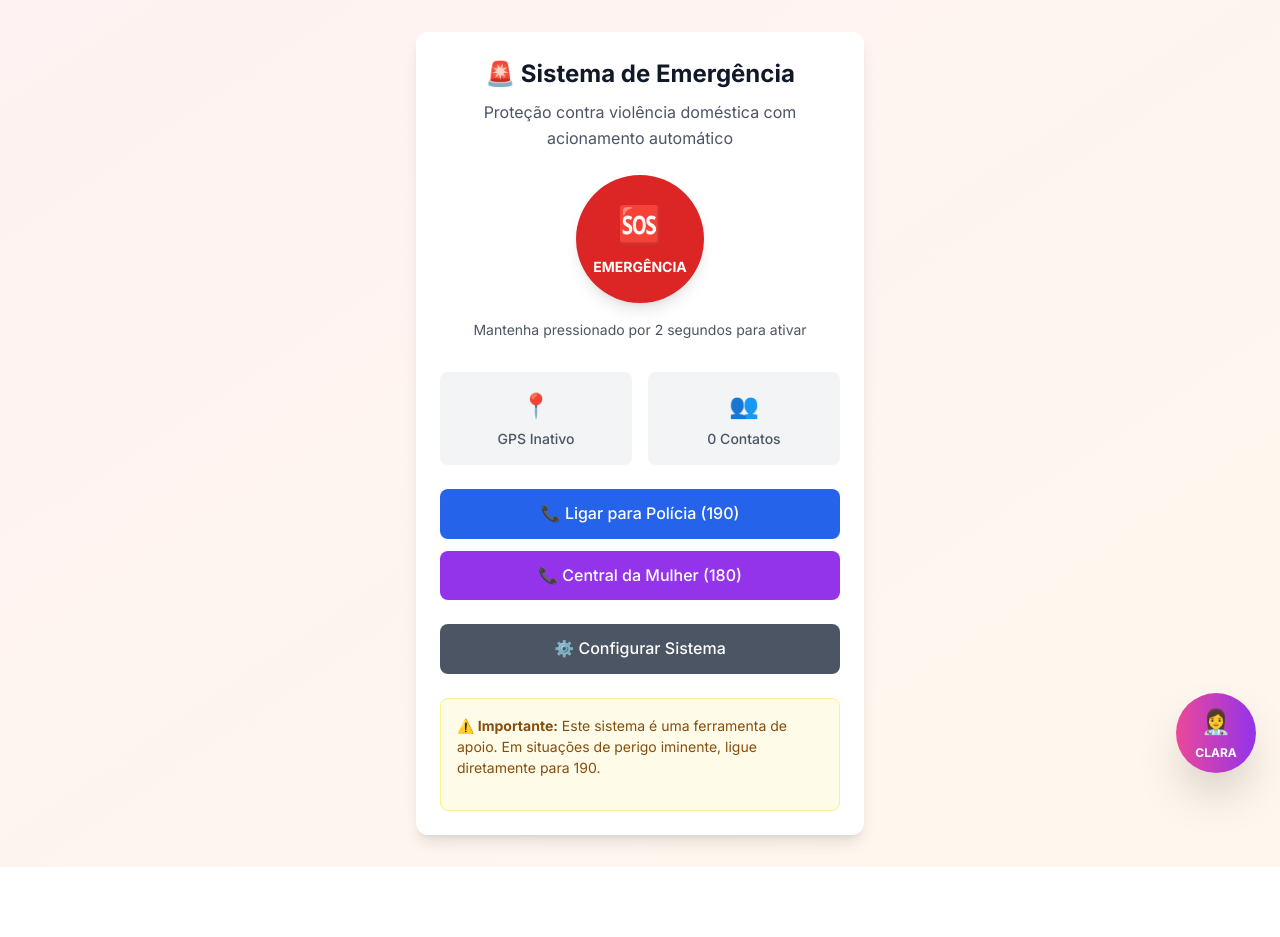
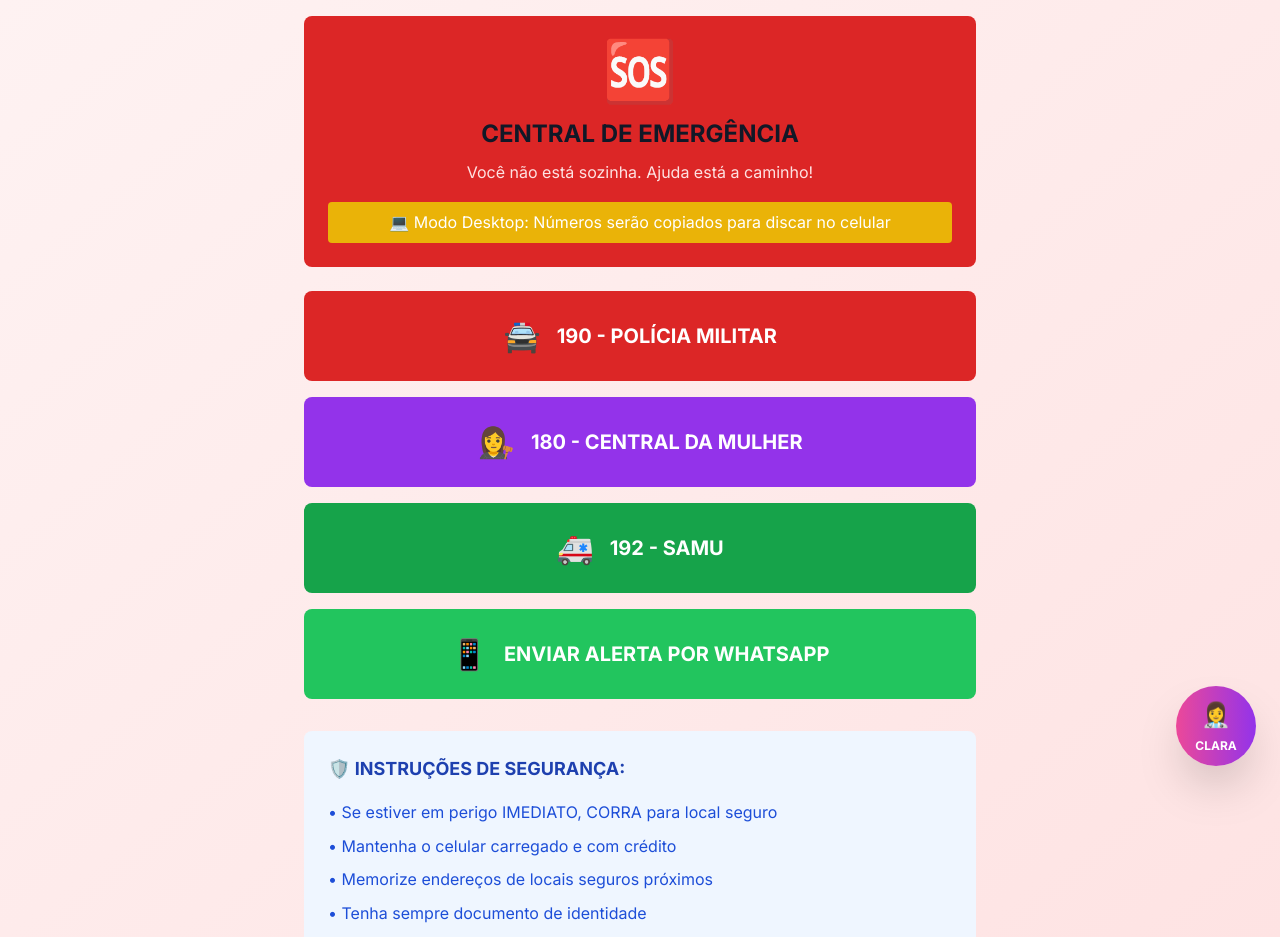
Before and after one commit to MarcioGil/Mae-Conectada-sempre-empoderada, a Next.js app in the folder frontend/: page /Mae-Conecta/emergencia in a window 1280 px wide. Shown: the top 937 px of the page. Before the commit the page ends 867 px from the top, so only its background shows below. Built offline with nearby package versions, Linux system fonts and the light colour scheme.

Commit message:
Fix: Emergência funciona em desktop E celular - números copiados no PC

```diff
--- a/frontend/app/emergencia/page.tsx
+++ b/frontend/app/emergencia/page.tsx
@@ -1,11 +1,7 @@
-import AdvancedEmergencyAlert from '@/components/AdvancedEmergencyAlert'
+import EmergenciaSimples from '@/components/EmergenciaSimples'
 
 export default function EmergenciaPage() {
   return (
-    <div className="min-h-screen bg-gradient-to-br from-red-50 to-orange-50 py-8">
-      <div className="container mx-auto px-4">
-        <AdvancedEmergencyAlert />
-      </div>
-    </div>
+    <EmergenciaSimples />
   )
 }
--- /dev/null
+++ b/frontend/components/EmergenciaSimples.tsx
@@ -0,0 +1,149 @@
+'use client';
+
+import React, { useState, useEffect } from 'react';
+
+export default function EmergenciaSimples() {
+  const [alertSent, setAlertSent] = useState(false);
+  const [isMobile, setIsMobile] = useState(false);
+
+  // Detectar dispositivo
+  useEffect(() => {
+    const checkMobile = /Android|webOS|iPhone|iPad|iPod|BlackBerry|IEMobile|Opera Mini/i.test(navigator.userAgent);
+    setIsMobile(checkMobile);
+  }, []);
+
+  const handleEmergencyCall = (number: string, description: string) => {
+    setAlertSent(true);
+
+    // Detectar se é mobile ou desktop
+    const isMobile = /Android|webOS|iPhone|iPad|iPod|BlackBerry|IEMobile|Opera Mini/i.test(navigator.userAgent);
+
+    if (isMobile) {
+      // No celular: liga diretamente
+      window.location.href = `tel:${number}`;
+    } else {
+      // No desktop: mostra o número para discar
+      const confirmCall = confirm(`📞 EMERGÊNCIA!\n\nNúmero: ${number} (${description})\n\nNo computador, você precisa discar manualmente.\nClique OK para copiar o número.`);
+
+      if (confirmCall) {
+        // Copiar número para clipboard
+        navigator.clipboard.writeText(number).then(() => {
+          alert(`✅ Número ${number} copiado!\nDiscue agora no seu celular.`);
+        }).catch(() => {
+          alert(`📞 Discue agora: ${number} (${description})`);
+        });
+      }
+    }
+
+    // Reset após alguns segundos
+    setTimeout(() => setAlertSent(false), 3000);
+  };
+
+  const sendWhatsAppAlert = () => {
+    const message = `🆘 EMERGÊNCIA! Preciso de ajuda urgente!
+
+📍 Por favor me localize ou chame as autoridades:
+• 190 - Polícia
+• 180 - Central da Mulher
+• 192 - SAMU
+
+Horário: ${new Date().toLocaleString('pt-BR')}`;
+
+    const whatsappUrl = `https://wa.me/?text=${encodeURIComponent(message)}`;
+    window.open(whatsappUrl, '_blank');
+  };
+
+  return (
+    <div className="min-h-screen bg-gradient-to-br from-red-50 to-red-100 p-4">
+      <div className="max-w-2xl mx-auto">
+
+        {/* Header de Emergência */}
+        <div className="bg-red-600 text-white rounded-lg p-6 mb-6 text-center">
+          <span className="text-6xl block mb-4">🆘</span>
+          <h1 className="text-2xl font-bold mb-2">CENTRAL DE EMERGÊNCIA</h1>
+          <p className="text-red-100">Você não está sozinha. Ajuda está a caminho!</p>
+
+          {/* Indicador de dispositivo */}
+          {isMobile ? (
+            <div className="mt-4 bg-green-500 text-white px-4 py-2 rounded">
+              📱 Modo Celular: Ligações diretas ativadas
+            </div>
+          ) : (
+            <div className="mt-4 bg-yellow-500 text-white px-4 py-2 rounded">
+              💻 Modo Desktop: Números serão copiados para discar no celular
+            </div>
+          )}
+        </div>
+
+        {/* Botões de Emergência */}
+        <div className="space-y-4">
+
+          {/* Polícia */}
+          <button
+            onClick={() => handleEmergencyCall('190', 'Polícia Militar')}
+            className="w-full bg-red-600 hover:bg-red-700 text-white p-6 rounded-lg font-bold text-xl flex items-center justify-center space-x-4 transition-all transform hover:scale-105"
+          >
+            <span className="text-3xl">🚔</span>
+            <span>190 - POLÍCIA MILITAR</span>
+          </button>
+
+          {/* Central da Mulher */}
+          <button
+            onClick={() => handleEmergencyCall('180', 'Central da Mulher')}
+            className="w-full bg-purple-600 hover:bg-purple-700 text-white p-6 rounded-lg font-bold text-xl flex items-center justify-center space-x-4 transition-all transform hover:scale-105"
+          >
+            <span className="text-3xl">👩‍⚖️</span>
+            <span>180 - CENTRAL DA MULHER</span>
+          </button>
+
+          {/* SAMU */}
+          <button
+            onClick={() => handleEmergencyCall('192', 'SAMU')}
+            className="w-full bg-green-600 hover:bg-green-700 text-white p-6 rounded-lg font-bold text-xl flex items-center justify-center space-x-4 transition-all transform hover:scale-105"
+          >
+            <span className="text-3xl">🚑</span>
+            <span>192 - SAMU</span>
+          </button>
+
+          {/* WhatsApp de Emergência */}
+          <button
+            onClick={sendWhatsAppAlert}
+            className="w-full bg-green-500 hover:bg-green-600 text-white p-6 rounded-lg font-bold text-xl flex items-center justify-center space-x-4 transition-all transform hover:scale-105"
+          >
+            <span className="text-3xl">📱</span>
+            <span>ENVIAR ALERTA POR WHATSAPP</span>
+          </button>
+        </div>
+
+        {/* Feedback */}
+        {alertSent && (
+          <div className="mt-6 bg-green-100 border border-green-400 text-green-700 px-4 py-3 rounded">
+            ✅ Chamada iniciada! Se o número não conectar, tente outro ou vá para um local seguro.
+          </div>
+        )}
+
+        {/* Instruções de Segurança */}
+        <div className="mt-8 bg-blue-50 rounded-lg p-6">
+          <h3 className="text-lg font-bold text-blue-800 mb-4">🛡️ INSTRUÇÕES DE SEGURANÇA:</h3>
+          <ul className="space-y-2 text-blue-700">
+            <li>• Se estiver em perigo IMEDIATO, CORRA para local seguro</li>
+            <li>• Mantenha o celular carregado e com crédito</li>
+            <li>• Memorize endereços de locais seguros próximos</li>
+            <li>• Tenha sempre documento de identidade</li>
+            <li>• Em caso de perseguição, vá para local com muita gente</li>
+          </ul>
+        </div>
+
+        {/* Botão Voltar */}
+        <div className="mt-6 text-center">
+          <button
+            onClick={() => window.history.back()}
+            className="bg-gray-600 hover:bg-gray-700 text-white px-8 py-3 rounded-lg font-semibold"
+          >
+            ← Voltar para Início
+          </button>
+        </div>
+      </div>
+    </div>
+  );
+}
```
